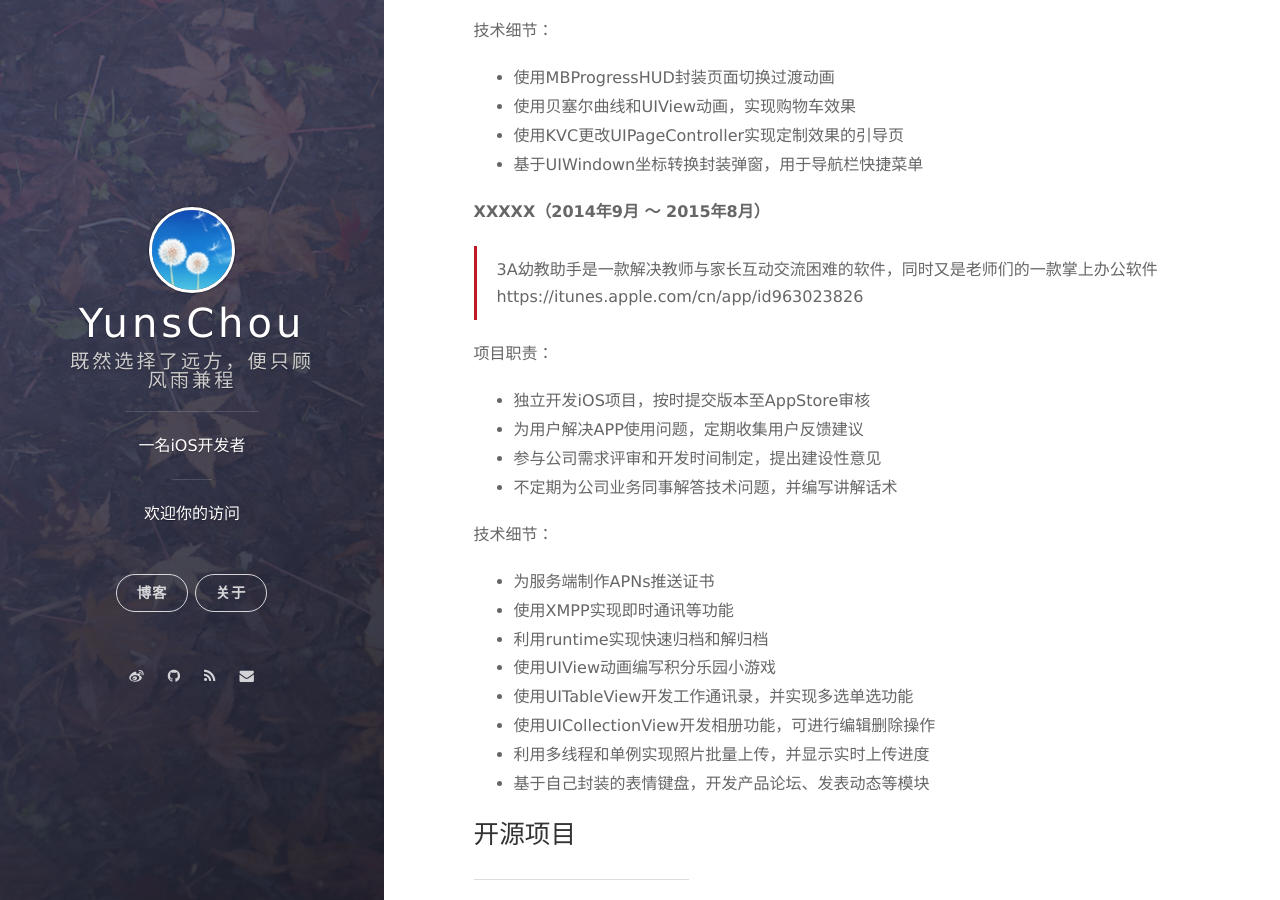
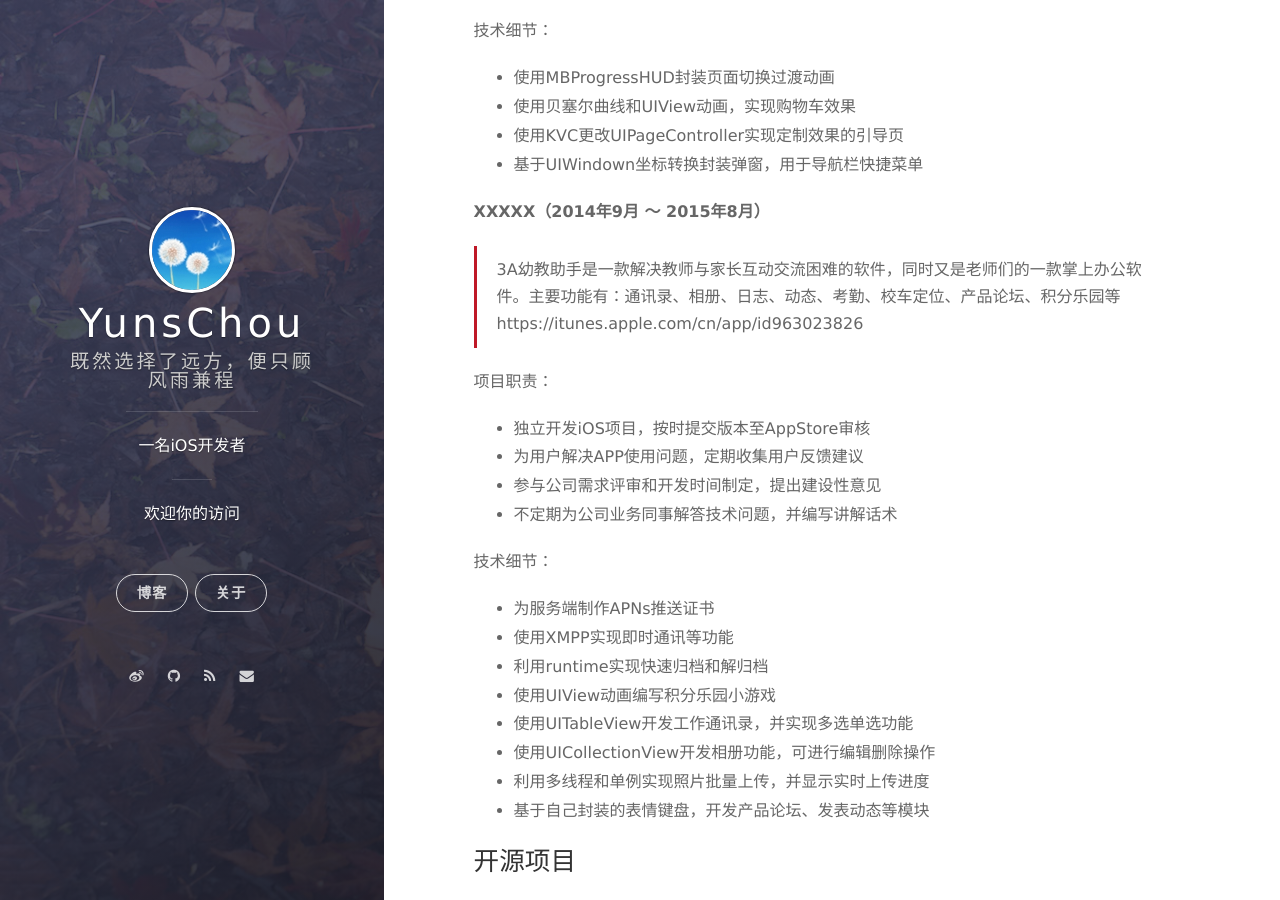
Before and after one commit to YunsChou/Yuns.github.io, a Jekyll site: the page built from _posts/2016-02-08-introduce-myself.markdown, in a window 1280 px wide and 900 px high, scrolled down 2474 px. Built offline with Jekyll 4.4.1, drawn with Linux system fonts in a browser that asks for light colours; nearby versions of some CDN libraries; Markdown is read by kramdown in place of the engine named in the settings; comment, search, counter and statistics services are not loaded; some of the changed text lies outside the part shown.

Commit message:
fix about me

```diff
--- a/_posts/2016-02-08-introduce-myself.markdown
+++ b/_posts/2016-02-08-introduce-myself.markdown
@@ -105,7 +105,7 @@ tags: 关于我
 
 **XXXXX（2014年9月 ～ 2015年8月）**
 
-> 3A幼教助手是一款解决教师与家长互动交流困难的软件，同时又是老师们的一款掌上办公软件
+> 3A幼教助手是一款解决教师与家长互动交流困难的软件，同时又是老师们的一款掌上办公软件。主要功能有：通讯录、相册、日志、动态、考勤、校车定位、产品论坛、积分乐园等
 > https://itunes.apple.com/cn/app/id963023826
 
 项目职责：
```
Also changed, not shown: other parts of _posts/2016-02-08-introduce-myself.markdown (+1 -1 lines).
